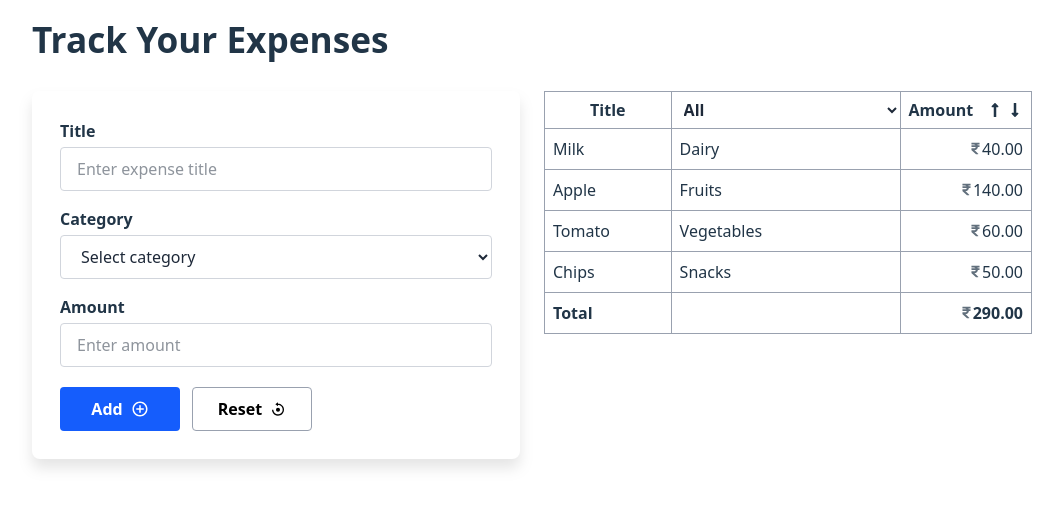
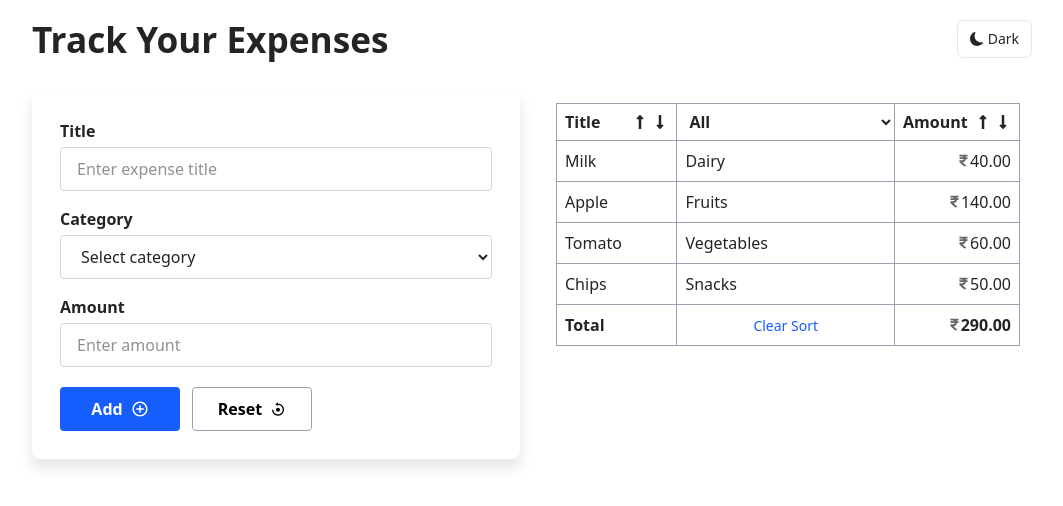
Before and after one commit to sc3ways/react-expense-data, a React (Vite) app: page / in a window 1280 px wide. Shown: the top 506 px of the page, without its empty margins (108-1171 px from the left). Built offline with nearby package versions, Linux system fonts and the light colour scheme.

Commit message:
Create implement custom hooks for localStorage.

```diff
--- a/src/App.jsx
+++ b/src/App.jsx
@@ -2,22 +2,42 @@ import { useState } from "react";
 import ExpenseForm from "./components/ExpenseForm";
 import ExpenseTable from "./components/ExpenseTable";
 import { expenses } from "./appData";
+import { BsMoonFill, BsSunFill } from "react-icons/bs";
+import useDarkMode from "./hooks/useDarkMode";
+import useLocalStorage from "./hooks/useLocalStorage";
 
 function App() {
-  const [formData, setFormData] = useState({
+  const [formData, setFormData] = useLocalStorage("formData", {
     title: "",
     category: "",
     amount: "",
   });
-  const [updatingDataId, setUpdatingDataId] = useState("");
-  const [expensiveData, setExpensiveData] = useState(expenses);
+  // const [updatingDataId, setUpdatingDataId] = useState("");
+  const [updatingDataId, setUpdatingDataId] = useLocalStorage(
+    "updatingDataId",
+    ""
+  );
+  const [expensiveData, setExpensiveData] = useLocalStorage(
+    "expenseData",
+    expenses
+  );
+
+  const [theme, handleThemeMode] = useDarkMode();
 
   return (
-    <div className="main-wrap">
-      <div className="container lg:w-5xl sm:w-full mx-auto">
+    <div className={`main-wrap `}>
+      <div className="container lg:w-5xl sm:w-full mx-auto dark:bg-gray-900">
         <div className="lg:flex justify-center sm:block flex-wrap py-5 ">
-          <div className="sec-title w-full mb-5 px-3">
+          <div className="sec-title flex justify-between items-center w-full mb-5 px-3">
             <h1 className="capitalize font-semibold">Track your expenses</h1>
+            <button
+              className="flex gap-1 items-center border border-gray-200 text-sm px-3 dark:bg-transparent py-2 rounded-md"
+              onClick={handleThemeMode}
+            >
+              {theme === "dark" ? <BsSunFill /> : <BsMoonFill />}
+              {/* <BsMoonFill /> */}
+              {theme === "dark" ? "Light" : "Dark"}
+            </button>
           </div>
           <div className="lg:w-[50%] sm:w-[100%] xs:w-[100%] p-3">
             <ExpenseForm
--- a/src/components/ExpenseTable.jsx
+++ b/src/components/ExpenseTable.jsx
@@ -7,6 +7,7 @@ import { options } from "../appData";
 import { useFilter } from "../hooks/useFilter";
 import ContextMenu from "./ContextMenu";
 import { useState } from "react";
+import useLocalStorage from "../hooks/useLocalStorage";
 
 export default function ExpenseTable({
   expensiveData,
@@ -15,11 +16,12 @@ export default function ExpenseTable({
   setUpdatingDataId,
 }) {
   const [contextMenuPosition, setContextMenuPosition] = useState({});
-  const [rowId, setRowId] = useState("");
+  const [rowId, setRowId] = useLocalStorage("rowId", "");
   const [filteredData, setQuery] = useFilter(
     expensiveData,
     (data) => data.category
   );
+  const [sortCallback, setSortCallback] = useState(() => () => {});
   const totalAmount = filteredData.reduce(
     (accumulator, current) => accumulator + current.amount,
     0
@@ -40,18 +42,53 @@ export default function ExpenseTable({
         expensiveData={expensiveData}
         setUpdatingDataId={setUpdatingDataId}
       />
-      <div className="expense-table" onClick={() => setContextMenuPosition({})}>
+      <div
+        className="expense-table bg-white rounded-xl p-3"
+        onClick={() => {
+          if (contextMenuPosition.left) {
+            setContextMenuPosition({});
+          }
+        }}
+      >
         <table className="w-full border-collapse">
           <thead>
             <tr>
-              <th className="border border-gray-400 w-[26%]">Title</th>
+              <th className="border border-gray-400 w-[26%]">
+                <div className="flex justify-between items-center px-2">
+                  <span>Title</span>
+                  <span className="flex gap-1">
+                    <span
+                      className="cursor-pointer"
+                      onClick={(e) => {
+                        e.stopPropagation();
+                        setSortCallback(
+                          () => (a, b) => a.title.localeCompare(b.title)
+                        );
+                      }}
+                    >
+                      <FaLongArrowAltUp />
+                    </span>
+                    <span
+                      className="cursor-pointer"
+                      onClick={(e) => {
+                        e.stopPropagation();
+                        setSortCallback(
+                          () => (a, b) => b.title.localeCompare(a.title)
+                        );
+                      }}
+                    >
+                      <FaLongArrowAltDown />
+                    </span>
+                  </span>
+                </div>
+              </th>
               <th className="border border-gray-400">
                 <select
                   name="category"
                   onChange={(e) => setQuery(e.target.value.toLowerCase())}
                   className="w-full h-9 border-none bg-white text-gray-800 px-2"
                 >
-                  <option value="All" className="font-normal">
+                  <option value="" className="font-normal">
                     All
                   </option>
                   {/* <option value="Dairy" className="font-normal">
@@ -86,20 +123,18 @@ export default function ExpenseTable({
                   <span className="flex gap-1">
                     <span
                       className="cursor-pointer"
-                      onClick={() => {
-                        setExpensiveData((prevState) =>
-                          prevState.sort((a, b) => a.amount - b.amount)
-                        );
+                      onClick={(e) => {
+                        e.stopPropagation();
+                        setSortCallback(() => (a, b) => a.amount - b.amount);
                       }}
                     >
                       <FaLongArrowAltUp />
                     </span>
                     <span
                       className="cursor-pointer"
-                      onClick={() => {
-                        setExpensiveData((prevState) =>
-                          prevState.sort((a, b) => b.amount - a.amount)
-                        );
+                      onClick={(e) => {
+                        e.stopPropagation();
+                        setSortCallback(() => (a, b) => b.amount - a.amount);
                       }}
                     >
                       <FaLongArrowAltDown />
@@ -132,12 +167,17 @@ export default function ExpenseTable({
                 </td>
               </tr>
             ) : (
-              filteredData.map(({ id, title, category, amount }) => (
+              filteredData
+                .sort(sortCallback)
+                .map(({ id, title, category, amount }) => (
                   <tr
                     key={id}
                     onContextMenu={(e) => {
                       e.preventDefault();
-                    setContextMenuPosition({ left: e.clientX, top: e.clientY });
+                      setContextMenuPosition({
+                        left: e.clientX,
+                        top: e.clientY,
+                      });
                       setRowId(id);
                     }}
                   >
@@ -156,7 +196,14 @@ export default function ExpenseTable({
           <tfoot>
             <tr>
               <th className="border border-gray-400 text-left p-2">Total</th>
-              <th className="border border-gray-400"></th>
+              <td className="border border-gray-400 text-center">
+                <span
+                  className="cursor-pointer text-sm text-blue-600"
+                  onClick={() => setSortCallback(() => () => {})}
+                >
+                  Clear Sort
+                </span>
+              </td>
               <th className="border border-gray-400 p-2">
                 <div className="flex items-center justify-end">
                   <FaRupeeSign className="font-normal text-[13px] opacity-70" />
--- /dev/null
+++ b/src/hooks/useDarkMode.js
@@ -0,0 +1,28 @@
+import { useEffect, useState } from "react";
+
+export default function useDarkMode() {
+  const [theme, setTheme] = useState(() => {
+    const themeExist = localStorage.getItem("theme");
+    if (themeExist) return themeExist;
+
+    const prefersDark = window.matchMedia(
+      "(prefers-color-scheme:dark)"
+    ).matches;
+
+    return prefersDark ? "dark" : "light";
+  });
+
+  useEffect(() => {
+    const rootEl = document.documentElement;
+
+    rootEl.setAttribute("data-theme", theme);
+    localStorage.setItem("theme", theme);
+  }, [theme]);
+
+  const handleThemeMode = () => {
+    console.log("click Theme");
+    setTheme((prevTheme) => (prevTheme === "light" ? "dark" : "light"));
+    // setTheme((prev) => (prev === "light" ? "dark" : "light"));
+  };
+  return [theme, handleThemeMode];
+}
--- a/src/hooks/useFilter.js
+++ b/src/hooks/useFilter.js
@@ -1,9 +1,12 @@
-import { useState } from "react";
+import useLocalStorage from "./useLocalStorage";
 
 export function useFilter(dataLists, callback) {
-  const [query, setQuery] = useState("");
+  const [query, setQuery] = useLocalStorage("query", "");
+  const normalQuery = query.toLocaleLowerCase();
   const filteredData = dataLists.filter((data) =>
-    callback(data).toLowerCase().includes(query)
+    normalQuery === ""
+      ? dataLists
+      : callback(data).toLowerCase().includes(normalQuery)
   );
 
   return [filteredData, setQuery];
--- /dev/null
+++ b/src/hooks/useLocalStorage.js
@@ -0,0 +1,22 @@
+import React, { useEffect, useState } from "react";
+
+export default function useLocalStorage(key, initialData) {
+  const [storageData, setStorageData] = useState(initialData);
+  useEffect(() => {
+    const existingData = JSON.parse(localStorage.getItem(key));
+    if (existingData) {
+      setStorageData(existingData);
+    } else {
+      localStorage.setItem(key, JSON.stringify(initialData));
+    }
+  }, []);
+  const updateStorageData = (newData) => {
+    if (typeof newData === "function") {
+      localStorage.setItem(key, JSON.stringify(newData(storageData)));
+    } else {
+      localStorage.setItem(key, JSON.stringify(newData));
+    }
+    setStorageData(newData);
+  };
+  return [storageData, updateStorageData];
+}
--- a/src/index.css
+++ b/src/index.css
@@ -4,16 +4,25 @@
   line-height: 1.5;
   font-weight: 400;
 
-  color-scheme: light dark;
-  color: rgba(255, 255, 255, 0.87);
-  background-color: #242424;
+  --bg-color:#ffffff;
+  --text-color:#242424;
+  --element-bg:#ffffff;
 
   font-synthesis: none;
   text-rendering: optimizeLegibility;
   -webkit-font-smoothing: antialiased;
   -moz-osx-font-smoothing: grayscale;
 }
-
+html{
+  height: 100%;
+}
+[data-theme = "dark"]{
+  --bg-color: #272829;
+  --text-color: #ffffff;
+  --element-bg: #3b3e42;
+}
+.expense-form, .expense-table{background-color: var(--element-bg);}
+input,select{background-color: var(--element-bg); color: var(--text-color);}
 a {
   font-weight: 500;
   color: #646cff;
@@ -25,6 +34,10 @@ a:hover {
 
 body {
   margin: 0;
+  position: relative;
+  background-color: var(--bg-color);
+  color:var(--text-color);
+  height:100%;
 
 }
 
@@ -39,6 +52,11 @@ button {
 }
 
 
+@media screen and (max-width:575px) {
+  h1 {
+      font-size: 1.2em;
+      line-height: 1.1; }
+}
 @media (prefers-color-scheme: light) {
   :root {
     color: #213547;
@@ -48,4 +66,5 @@ button {
     color: #747bff;
   }
 
+
 }
```
Lines whose indentation alone changed are shown as unchanged.
